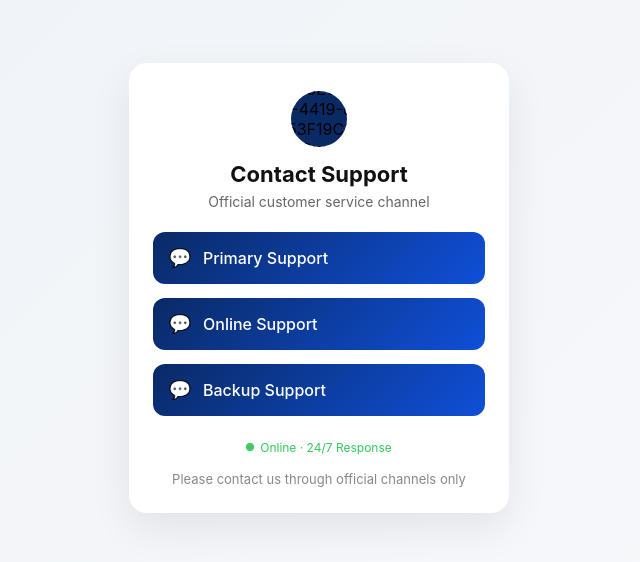
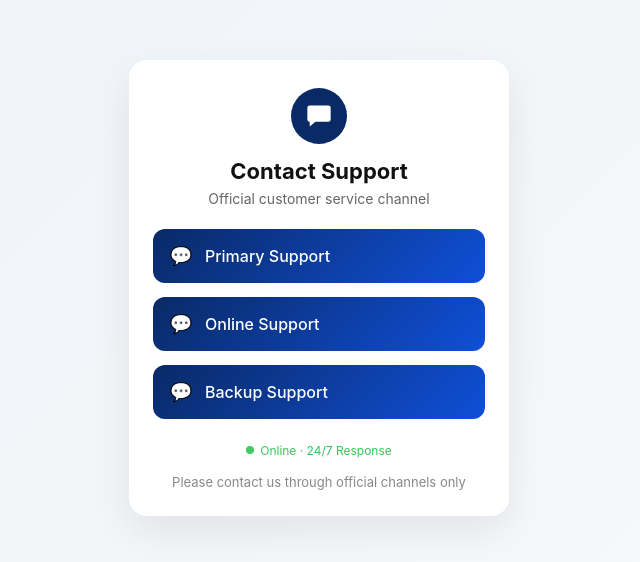
Before and after one commit to sz18197848-hue/-1, a plain HTML site: page index.html in a window 1280 px wide. Shown: the part 112-674 px from the top of the page, without its empty margins (321-961 px from the left). Drawn offline with Linux system fonts and the light colour scheme.

Commit message:
Update logo section and icon dimensions in HTML

```diff
--- a/index.html
+++ b/index.html
@@ -30,7 +30,7 @@
       text-align: center;
     }
 
-    /* 顶部圆形机器人图标 */
+    /* 顶部圆形客服消息图标 */
     .logo {
       width: 56px;
       height: 56px;
@@ -40,13 +40,12 @@
       display: flex;
       align-items: center;
       justify-content: center;
-      overflow: hidden;
     }
 
-    .logo img {
-      width: 100%;
-      height: 100%;
-      object-fit: cover;
+    .logo svg {
+      width: 28px;
+      height: 28px;
+      fill: #ffffff;
     }
 
     h1 {
@@ -65,7 +64,6 @@
     .btn {
       display: flex;
       align-items: center;
-      justify-content: flex-start;
       gap: 12px;
       padding: 15px 16px;
       margin-bottom: 14px;
@@ -89,8 +87,8 @@
 
     /* 聊天框图标对齐 */
     .icon {
-      width: 22px;
-      height: 22px;
+      width: 24px;
+      height: 24px;
       display: flex;
       align-items: center;
       justify-content: center;
@@ -133,9 +131,11 @@
 <body>
   <div class="card">
 
-    <!-- 顶部：最新机器人图片 -->
+    <!-- 顶部：客服消息图标 -->
     <div class="logo">
-      < img src="65EC07E7-90F3-4419-8B71-F5FF953F19C8.jpeg" alt="Customer Service Bot">
+      <svg viewBox="0 0 24 24" aria-hidden="true">
+        <path d="M4 3h16a2 2 0 0 1 2 2v10a2 2 0 0 1-2 2H9l-5 4v-4H4a2 2 0 0 1-2-2V5a2 2 0 0 1 2-2z"/>
+      </svg>
     </div>
 
     <h1>Contact Support</h1>
```
